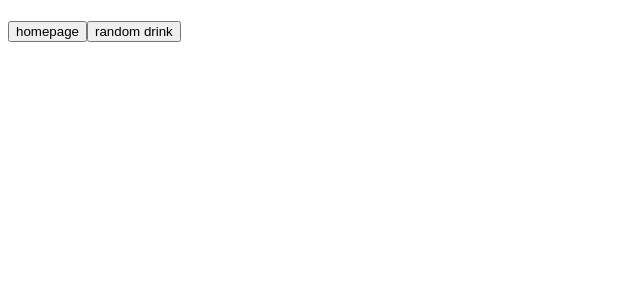
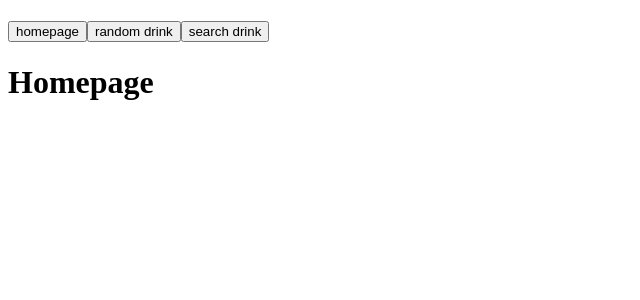
Before and after one commit to cavellerson/cockTailsAPi, a React (Create React App) app in the folder cocktailsapi/: page / in a window 1280 px wide. Shown: the top 300 px of the page, without its empty margins (0-640 px from the left). Built offline with nearby package versions, Linux system fonts and the light colour scheme.

Commit message:
search drink page started

```diff
--- a/cocktailsapi/src/App.js
+++ b/cocktailsapi/src/App.js
@@ -1,6 +1,8 @@
 import { useState, useEffect } from 'react'
 import RandomDrink from './components/randomdrink.js'
 import Homepage from './components/homepage.js'
+import SearchDrink from './components/searchdrink.js'
+
 
 function App() {
 
@@ -8,7 +10,8 @@ function App() {
 
     const pageTab = {
         randomDrink: <RandomDrink/>,
-        homepage: <Homepage />
+        homepage: <Homepage />,
+        searchDrink: <SearchDrink/>
     }
     useEffect(() => {
 
@@ -27,6 +30,10 @@ function App() {
             setTab('randomDrink')
         }}>random drink</button>
 
+        <button onClick={(event) => {
+            event.preventDefault();
+            setTab('searchDrink')
+        }}>search drink</button>
 
 
         {pageTab[tab]}
--- a/cocktailsapi/src/components/homepage.js
+++ b/cocktailsapi/src/components/homepage.js
@@ -4,6 +4,7 @@ function Homepage() {
 
     return (
         <div>
+            <h1>Homepage</h1>
         </div>
     )
 }
--- a/cocktailsapi/src/components/randomdrink.js
+++ b/cocktailsapi/src/components/randomdrink.js
@@ -35,6 +35,7 @@ function RandomDrink() {
 
     return (
         <div>
+            <h1>random drink</h1>
             <button onClick={(event) => {
                 event.preventDefault();
                 if (nextDrinkButton) {
--- /dev/null
+++ b/cocktailsapi/src/components/searchdrink.js
@@ -0,0 +1,23 @@
+import React, { useState, useEffect } from 'react'
+
+function SearchDrink() {
+    const [drinkName, setDrinkName] = useState('')
+    useEffect(() => {
+        fetch(`https://www.thecocktaildb.com/api/json/v1/1/search.php?s=${drinkName}`)
+            .then((response) => response.json()
+            .then((data) => {
+                console.log(data);
+            }))
+    })
+    return(
+        <div>
+            <h1>search drink</h1>
+            <input type="text" name="inputDrink"onChange={(event) => {
+                event.preventDefault();
+                setDrinkName(event.target)
+            }}/>
+        </div>
+    )
+}
+
+export default SearchDrink;
```
